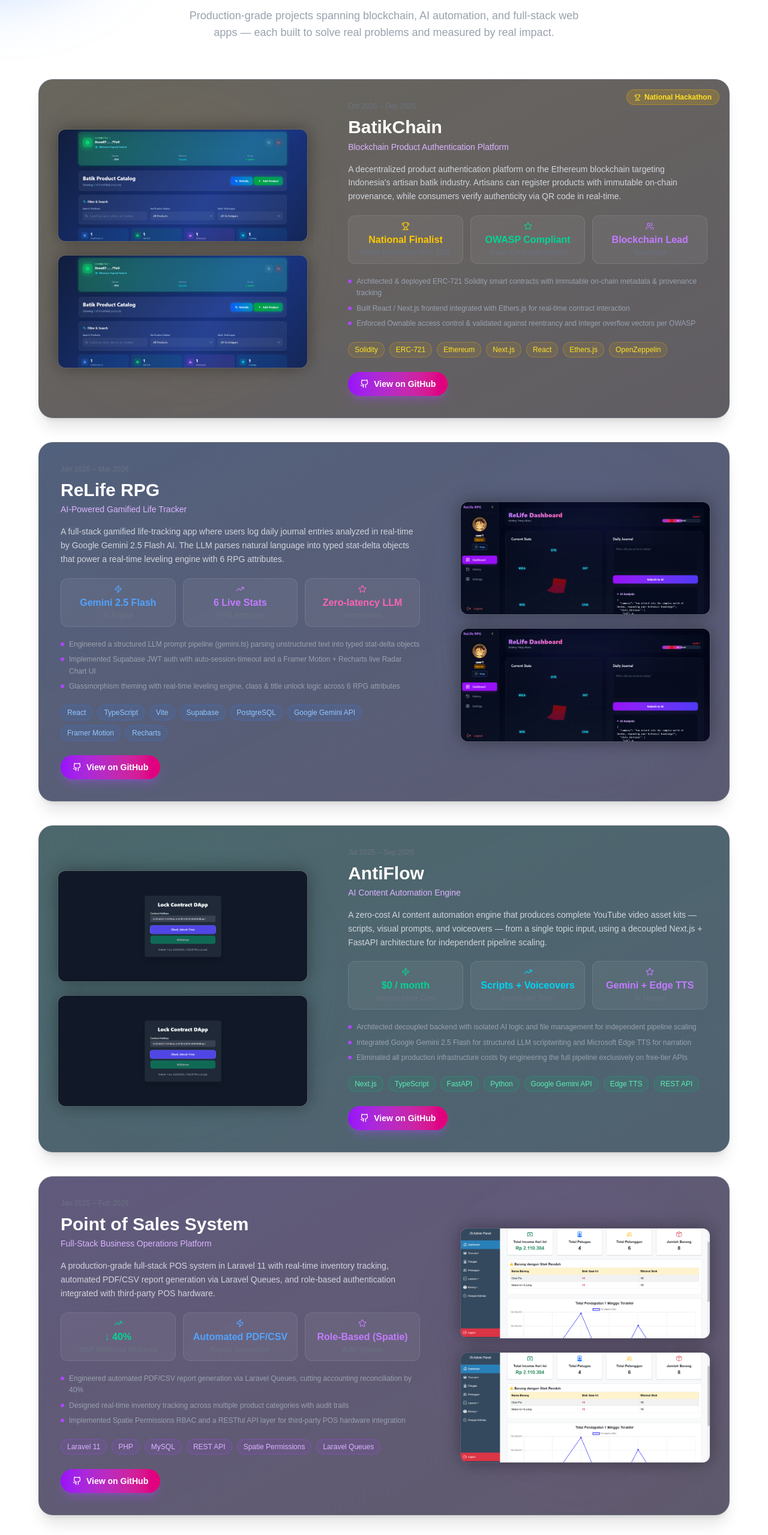
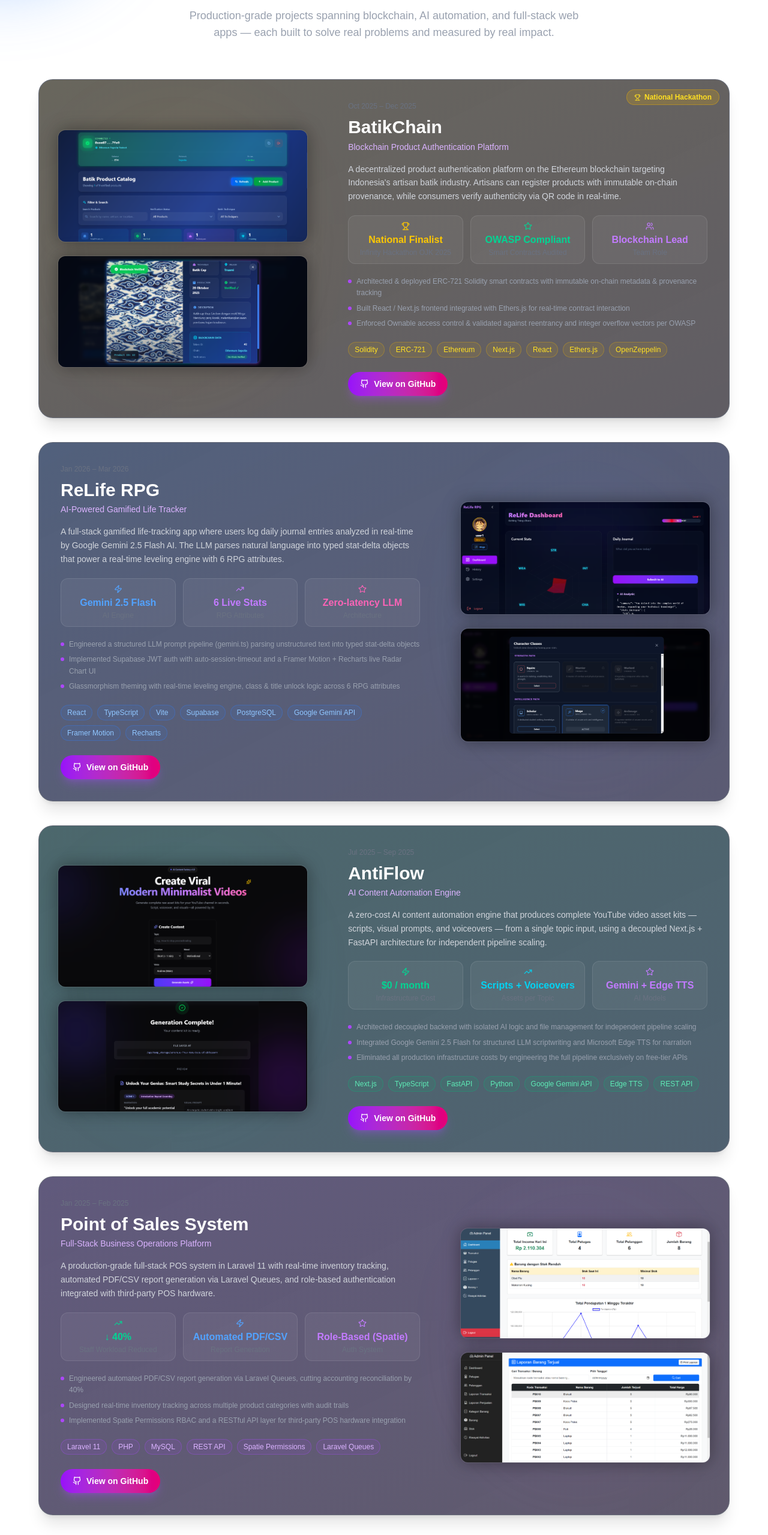
Before and after one commit to VinLvy/D-portfolio, a Next.js app: page /projects in a window 1280 px wide. Shown: the part 238-2797 px from the top of the page at 60% size. Built offline with nearby package versions, Linux system fonts and the light colour scheme.

Commit message:
Projects 4.7

```diff
--- a/src/app/projects/page.js
+++ b/src/app/projects/page.js
@@ -24,7 +24,7 @@ const projects = [
     ],
     tech: ["Solidity", "ERC-721", "Ethereum", "Next.js", "React", "Ethers.js", "OpenZeppelin"],
     link: "https://github.com/VinLvy/BatikChain",
-    images: ["/images/project6.png", "/images/project6.png"],
+    images: ["/images/project6.png", "/images/project6b.png"],
     accent: "from-yellow-500/20 to-orange-500/10",
     borderAccent: "hover:border-yellow-500/50",
     badgeColor: "bg-yellow-500/10 border-yellow-500/30 text-yellow-300",
@@ -48,7 +48,7 @@ const projects = [
     ],
     tech: ["React", "TypeScript", "Vite", "Supabase", "PostgreSQL", "Google Gemini API", "Framer Motion", "Recharts"],
     link: "https://github.com/VinLvy",
-    images: ["/images/project5.png", "/images/project5.png"],
+    images: ["/images/project5.png", "/images/project5b.png"],
     accent: "from-blue-500/20 to-purple-500/10",
     borderAccent: "hover:border-blue-500/50",
     badgeColor: "bg-blue-500/10 border-blue-500/30 text-blue-300",
@@ -72,7 +72,7 @@ const projects = [
     ],
     tech: ["Next.js", "TypeScript", "FastAPI", "Python", "Google Gemini API", "Edge TTS", "REST API"],
     link: "https://github.com/VinLvy",
-    images: ["/images/project4.png", "/images/project4.png"],
+    images: ["/images/project4.png", "/images/project4b.png"],
     accent: "from-emerald-500/20 to-cyan-500/10",
     borderAccent: "hover:border-emerald-500/50",
     badgeColor: "bg-emerald-500/10 border-emerald-500/30 text-emerald-300",
@@ -96,7 +96,7 @@ const projects = [
     ],
     tech: ["Laravel 11", "PHP", "MySQL", "REST API", "Spatie Permissions", "Laravel Queues"],
     link: "https://github.com/VinLvy/Point-of-Saless",
-    images: ["/images/project2.png", "/images/project2.png"],
+    images: ["/images/project2.png", "/images/project2b.png"],
     accent: "from-purple-500/20 to-pink-500/10",
     borderAccent: "hover:border-purple-500/50",
     badgeColor: "bg-purple-500/10 border-purple-500/30 text-purple-300",
```
Also changed, not shown: public/images/project4.png.
